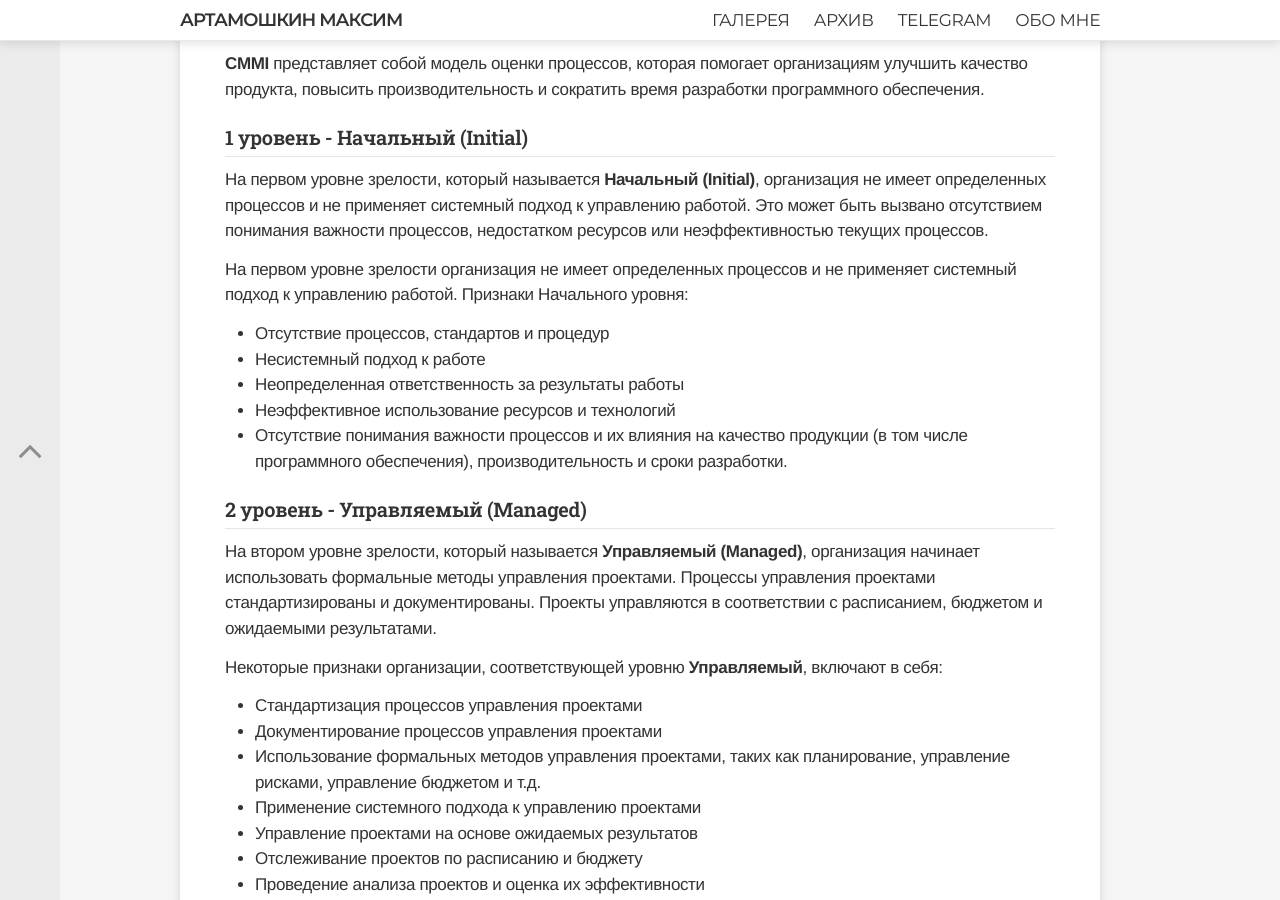
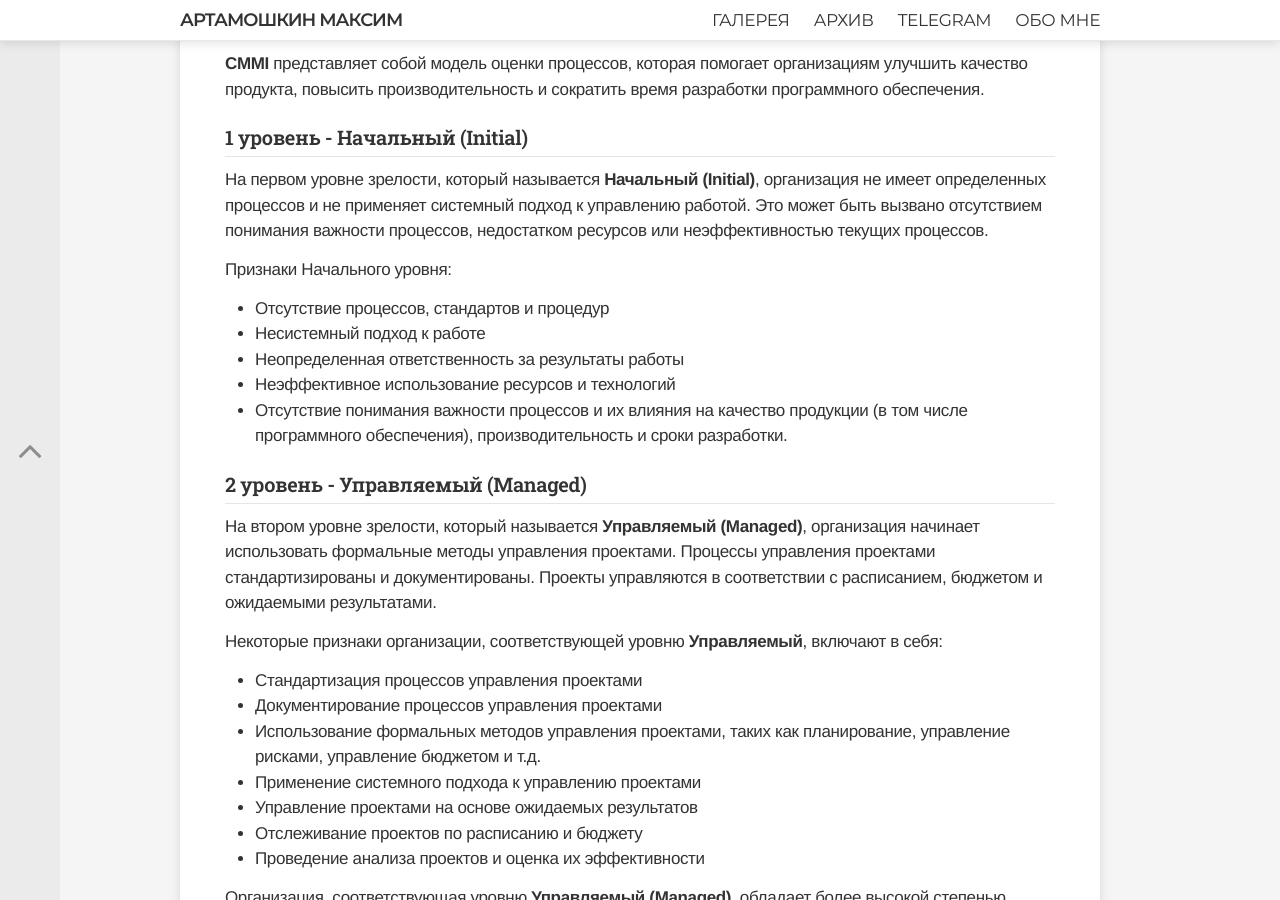
Before and after one commit to martamoshkin/blog.zverit.com, a Jekyll site: the page built from _posts/business/2023-3-19-smmi-in-development.md, in a window 1280 px wide and 900 px high, scrolled down 2351 px. Built offline with Jekyll 4.4.1, drawn with Linux system fonts in a browser that asks for light colours; comment, search, counter and statistics services are not loaded.

Commit message:
Update 2023-3-19-smmi-in-development.md

```diff
--- a/_posts/business/2023-3-19-smmi-in-development.md
+++ b/_posts/business/2023-3-19-smmi-in-development.md
@@ -50,7 +50,7 @@ description: "CMMI - это комплексный подход к соверш
 
 На первом уровне зрелости, который называется **Начальный (Initial)**, организация не имеет определенных процессов и не применяет системный подход к управлению работой. Это может быть вызвано отсутствием понимания важности процессов, недостатком ресурсов или неэффективностью текущих процессов.
 
-На первом уровне зрелости организация не имеет определенных процессов и не применяет системный подход к управлению работой. Признаки Начального уровня:
+Признаки Начального уровня:
 
 - Отсутствие процессов, стандартов и процедур
 - Несистемный подход к работе
```
